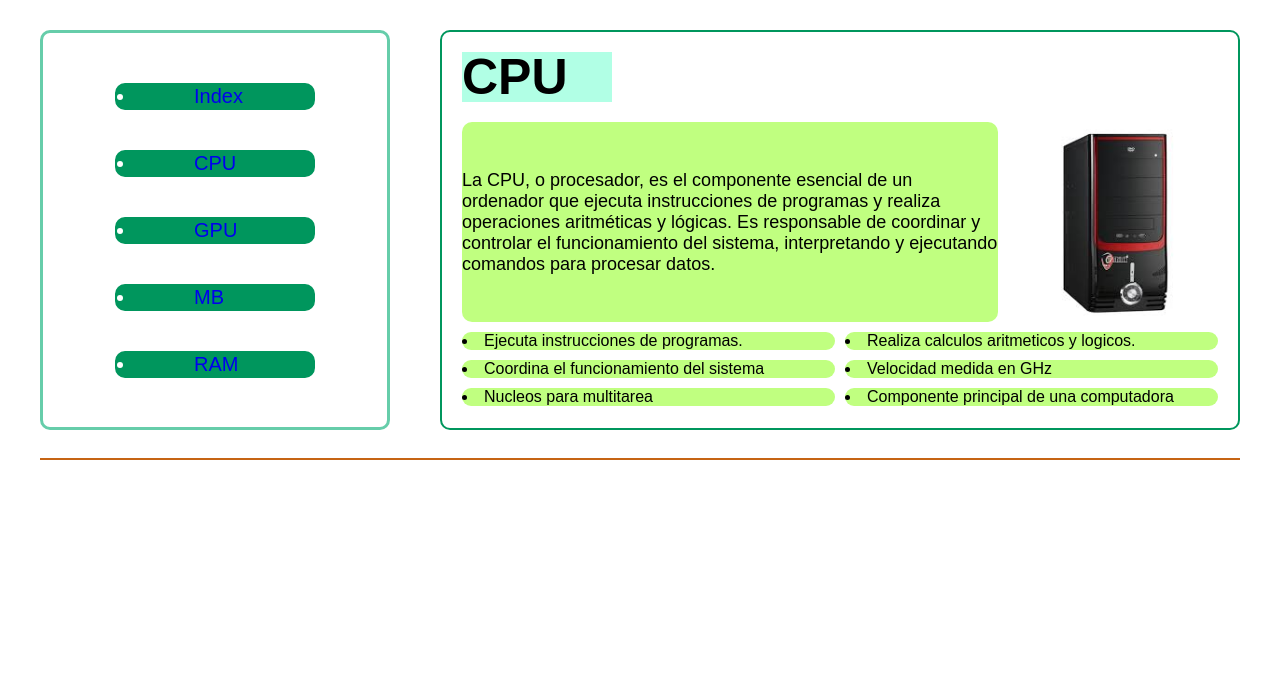
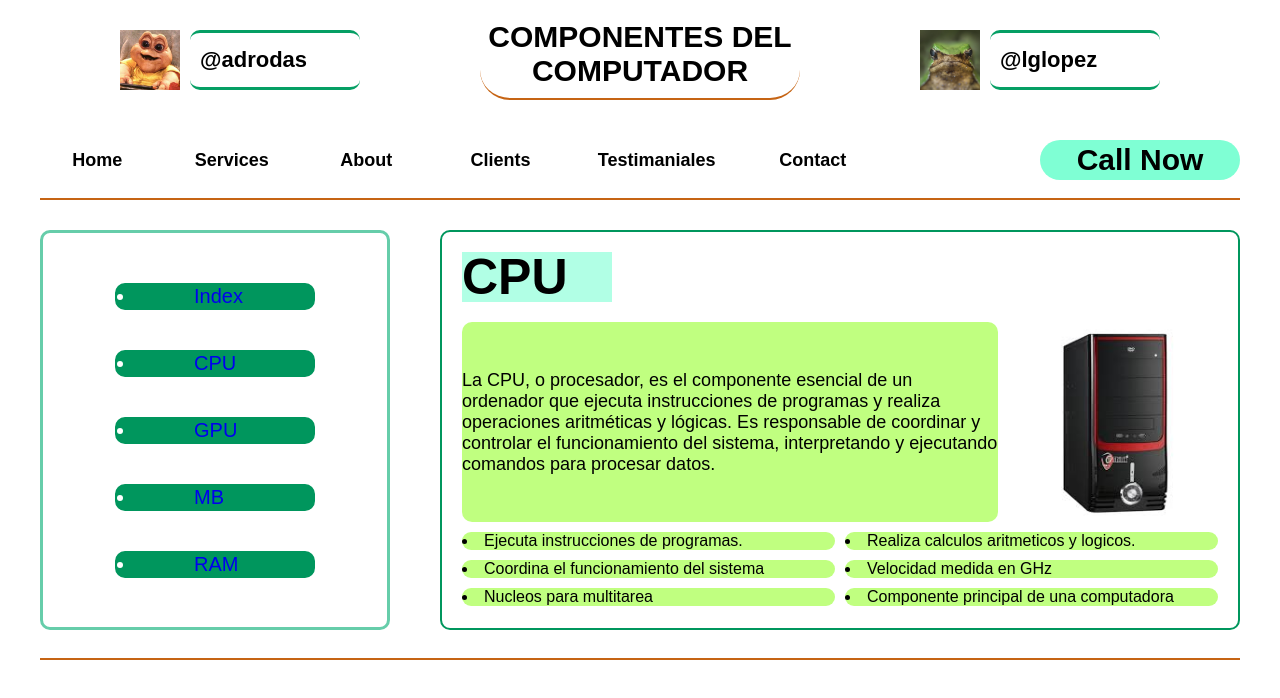
Before and after one commit to MG5Gabri/Trabajo_4_Minutos, a plain HTML site: page index.html in a window 1280 px wide. Drawn offline with Linux system fonts and the light colour scheme.

Commit message:
version 2.3 header terminado

```diff
--- a/css/header.css
+++ b/css/header.css
@@ -1,3 +1,119 @@
 header {
+    max-width: 120rem;
+    height: 20rem;
+    margin: auto;
+    border-bottom: 2px solid rgb(198, 100, 20);
+}
+header .di-h-1 {
+    display: grid;
+    grid-template-columns: repeat(3,1fr);
+    height: 12rem;
+}
+header .logo {
+    grid-column-start: 1;
+    display: flex;
+    justify-content: center;
+    align-items: center;
+}
+header .logo .l-img {
+    width: 6rem;
+    height: 6rem;
+    background-color: rgb(147, 237, 144);
+}
+header .logo .l-img img {
+    width: 100%;
+    height: 100%;
+    object-fit: cover;
+}
+header .logo h2 {
+    width: 17rem;
+    height: 6rem;
+    border-bottom: 3px solid rgb(5, 159, 100);
+    border-top: 3px solid rgb(5, 159, 100);
+    border-radius: 1rem;
+    margin-left: 1rem;
+    display: flex;
+    align-items: center;
+    padding: 1rem;
+    font-size: 2.2rem;
+}
+header .title {
+    display: flex;
+    justify-content: center;
+    align-items: center;
+}
+header .title h1 {
+    width: 32rem;
+    height: 8rem;
+    font-size: 3rem;
+    border-bottom: 2px solid rgb(198, 100, 20);
+    text-align: center;
+    border-radius: 3rem;
+}
+header .logo-2 {
+    display: flex;
+    justify-content: center;
+    align-items: center;
+}
+header .logo-2 .l-img-2 {
+    width: 6rem;
+    height: 6rem;
+    background-color: rgb(147, 237, 144);
+}
+header .logo-2 .l-img-2 img {
+    width: 100%;
+    height: 100%;
+    object-fit: cover;
+}
+header .logo-2 h2 {
+    width: 17rem;
+    height: 6rem;
+    border-bottom: 3px solid rgb(5, 159, 100);
+    border-top: 3px solid rgb(5, 159, 100);
+    border-radius: 1rem;
+    margin-left: 1rem;
+    display: flex;
+    align-items: center;
+    padding: 1rem;
+    font-size: 2.2rem;
+
+}
+header .men-n-date {
+    margin-top: 2rem;
+    display: grid;
+    grid-template-columns: repeat(6, 1fr) 35rem;
+    gap: 20px;
+}
+header .men-n-date .cuadrito{
+    display: flex;
+    justify-content: center;
+    align-items: center;
+    font-size: 1.8rem;
+    color: black;
+    padding: 6px 20px;
     text-decoration: none;
+    font-weight: 600;
 }
+header .cuadrito:hover{
+    color:  rgb(5, 159, 100);
+}
+header .Btn-cll-now {
+    display: flex;
+    justify-content: end;
+    align-items: center;
+}
+header .Btn-cll-now h2 {
+    display: flex;
+    justify-content: center;
+    align-items: center;
+    width: 20rem;
+    height: 4rem;
+    font-size: 3rem;
+    background-color: aquamarine;
+    border-radius: 2.2rem;
+}
+header .logo2:hover {
+    background-color:  rgb(5, 159, 100);
+    cursor: pointer;
+    transition: 1s;
+}
--- a/js/header.js
+++ b/js/header.js
@@ -1 +1,31 @@
-a
+let gl_header=document.querySelector(".header")
+gl_header.innerHTML=`
+<div class="di-h-1">
+    <div class="logo">
+        <div class="l-img">
+            <img src="img/roar.jpg"  alt="">
+        </div>
+        <h2 class="ltex">@adrodas</h2>
+    </div>
+        <div class="title">
+            <h1>COMPONENTES DEL COMPUTADOR</h1>
+        </div>
+    <div class="logo-2">
+        <div class="l-img-2">
+            <img src="img/ranita.jpg"  alt="">
+        </div>
+        <h2 class="ltex-2">@lglopez</h2>
+    </div>
+</div>
+    <div>
+        <nav class="men-n-date">
+            <a href="index.html" class="cuadrito">Home</a>
+            <a class="cuadrito">Services</a>
+            <a class="cuadrito">About</a>
+            <a class="cuadrito">Clients</a>
+            <a class="cuadrito">Testimaniales</a>
+            <a class="cuadrito">Contact</a>
+            <div class="Btn-cll-now"><h2 class="logo2">Call Now</h2>
+        </nav>
+    </div>
+`;
```
